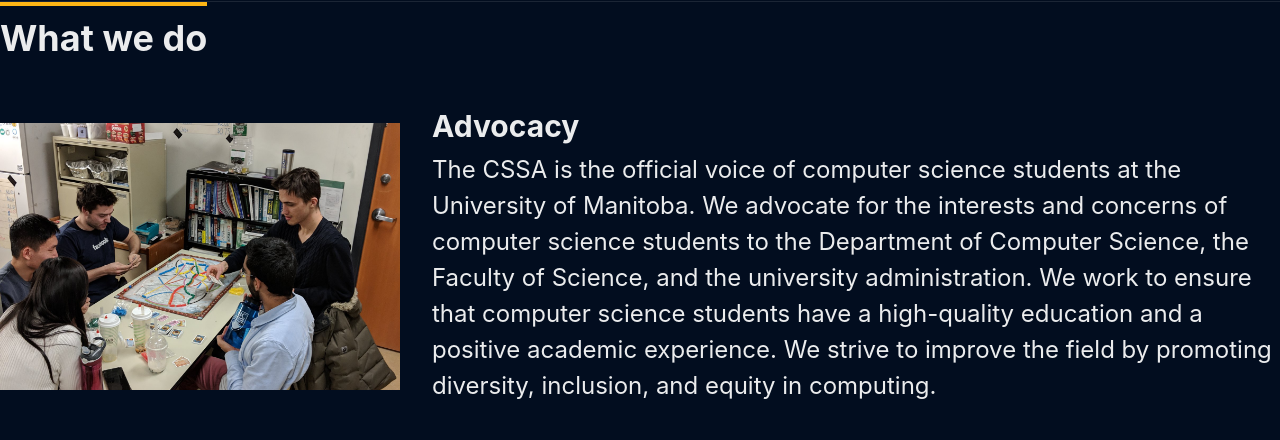
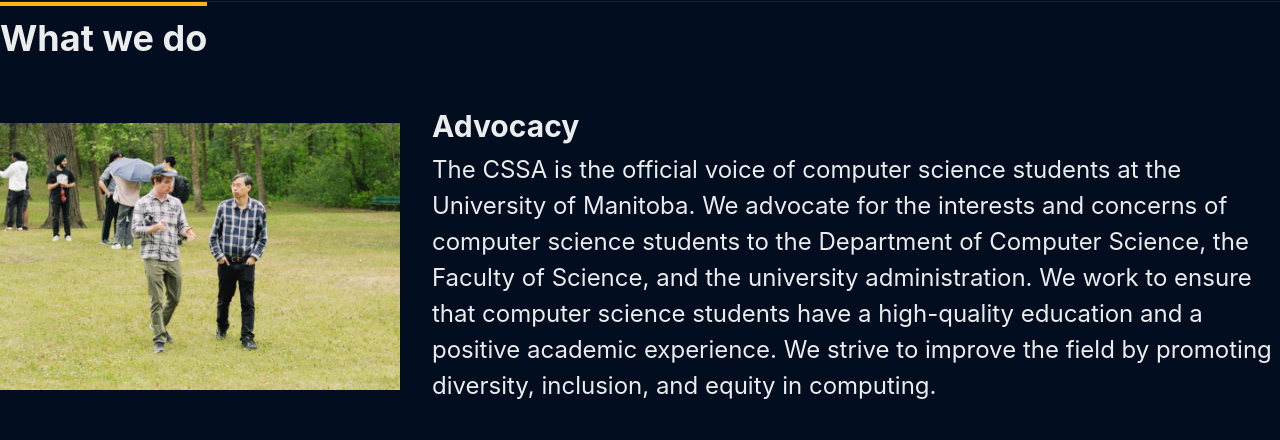
Before and after one commit to umanitoba-cssa/cssa-website-react, a React (Create React App) app: page / in a window 1280 px wide. Shown: the part 999-1439 px from the top of the page. Built offline with nearby package versions, Linux system fonts and the light colour scheme.

Commit message:
Updating advocacy picture

```diff
--- a/src/pages/Home/Home.tsx
+++ b/src/pages/Home/Home.tsx
@@ -46,7 +46,7 @@
                 community!
             </Text>
             <DividerHeading title='What we do' />
-            <Teaser title="Advocacy" image="/img/teasers/advocacy.jpg">
+            <Teaser title="Advocacy" image="/img/teasers/advocacy2.jpg">
                 <Text>
                     The CSSA is the official voice of computer science students
                     at the University of Manitoba. We advocate for the interests and
```
Also changed, not shown: public/img/teasers/advocacy2.jpg (added).
